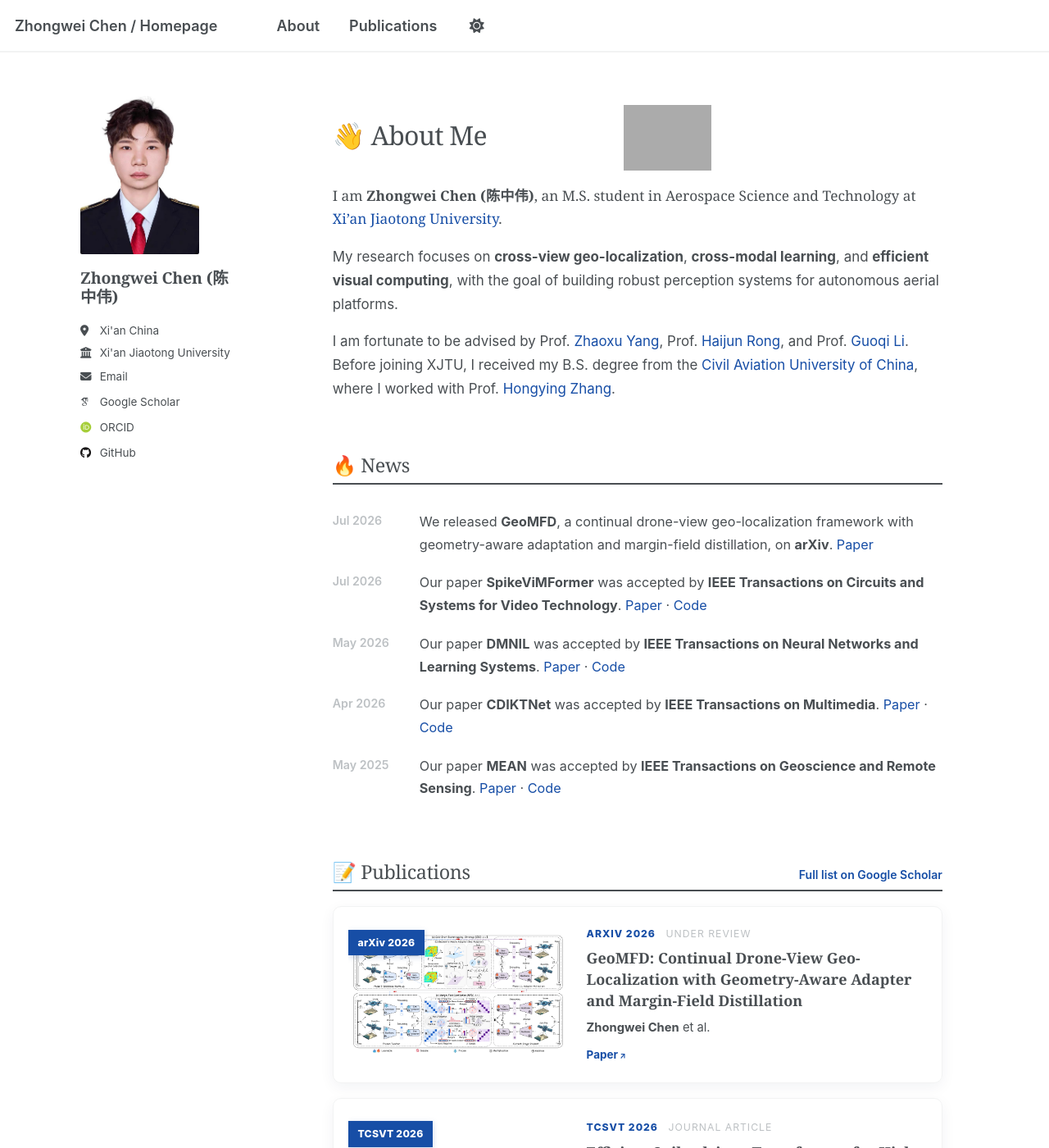
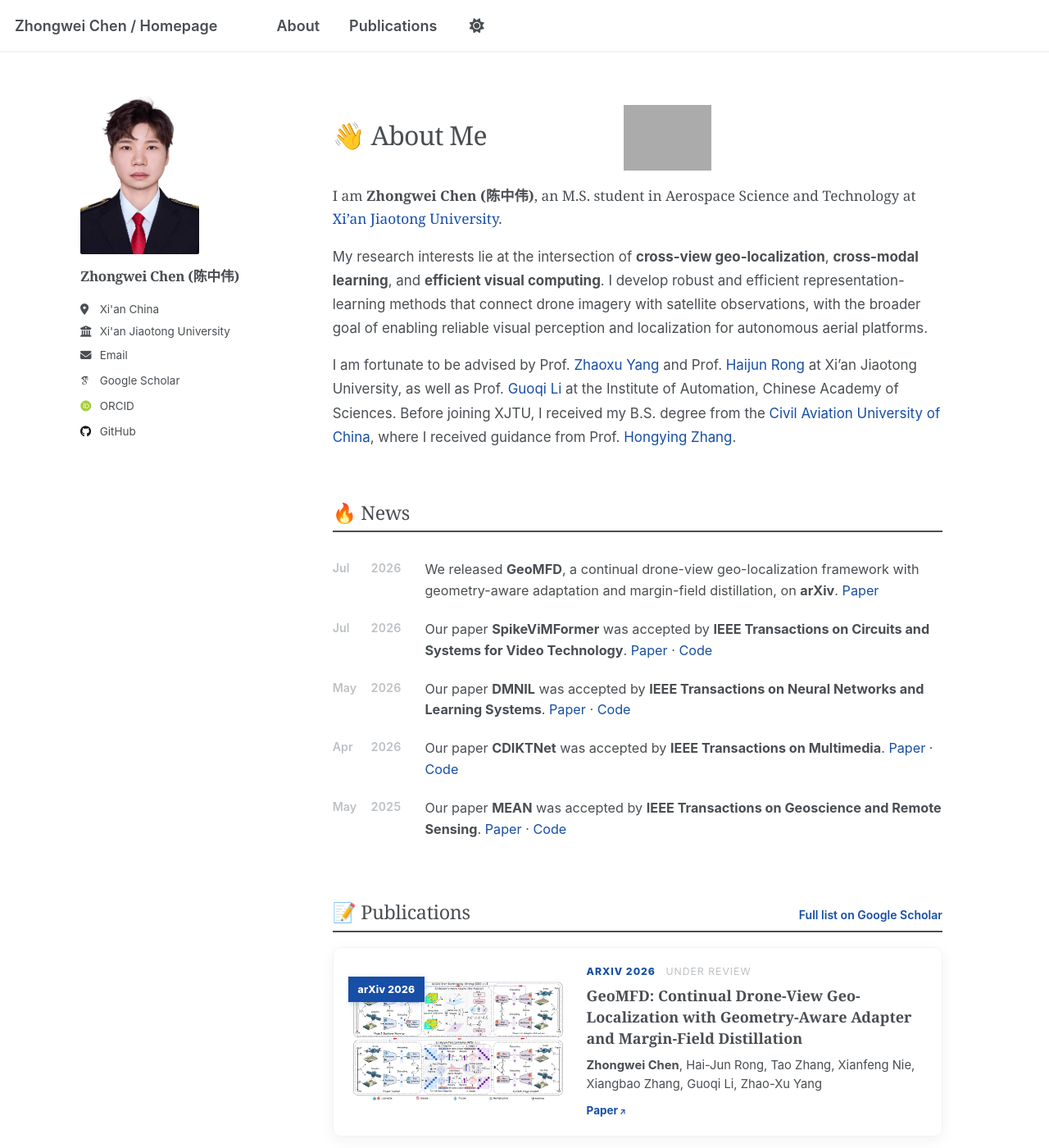
Before and after one commit to ISChenawei/ISChenawei.github.io, a Jekyll site: the page built from _pages/about.md, in a window 1280 px wide and 1400 px high. Shown: the whole window at 82% size. Built offline with Jekyll 4.4.1, drawn with Linux system fonts in a browser that asks for light colours; some web fonts are replaced; a script that is not in the unit is left out; some of the changed text lies outside the part shown.

Commit message:
Update personal homepage

```diff
--- a/_pages/about.md
+++ b/_pages/about.md
@@ -10,19 +10,19 @@ redirect_from:
 <div class="about-intro">
   <div class="about-copy">
     <p class="intro-lead">I am <strong>Zhongwei Chen (陈中伟)</strong>, an M.S. student in Aerospace Science and Technology at <a href="http://www.xjtu.edu.cn/">Xi’an Jiaotong University</a>.</p>
-    <p>My research focuses on <strong>cross-view geo-localization</strong>, <strong>cross-modal learning</strong>, and <strong>efficient visual computing</strong>, with the goal of building robust perception systems for autonomous aerial platforms.</p>
-    <p>I am fortunate to be advised by Prof. <a href="https://scholar.google.com/citations?user=t2JLE8EAAAAJ&hl=zh-CN">Zhaoxu Yang</a>, Prof. <a href="https://scholar.google.com/citations?user=ZUBNc3sAAAAJ&hl=zh-CN">Haijun Rong</a>, and Prof. <a href="https://scholar.google.com/citations?user=qCfE--MAAAAJ&hl=zh-CN">Guoqi Li</a>. Before joining XJTU, I received my B.S. degree from the <a href="https://www.cauc.edu.cn/zhv5/">Civil Aviation University of China</a>, where I worked with Prof. <a href="https://www.cauc.edu.cn/ddxy/info/1188/1516.htm">Hongying Zhang</a>.</p>
+    <p>My research interests lie at the intersection of <strong>cross-view geo-localization</strong>, <strong>cross-modal learning</strong>, and <strong>efficient visual computing</strong>. I develop robust and efficient representation-learning methods that connect drone imagery with satellite observations, with the broader goal of enabling reliable visual perception and localization for autonomous aerial platforms.</p>
+    <p>I am fortunate to be advised by Prof. <a href="https://scholar.google.com/citations?user=t2JLE8EAAAAJ&hl=zh-CN">Zhaoxu Yang</a> and Prof. <a href="https://scholar.google.com/citations?user=ZUBNc3sAAAAJ&hl=zh-CN">Haijun Rong</a> at Xi’an Jiaotong University, as well as Prof. <a href="https://scholar.google.com/citations?user=qCfE--MAAAAJ&hl=zh-CN">Guoqi Li</a> at the Institute of Automation, Chinese Academy of Sciences. Before joining XJTU, I received my B.S. degree from the <a href="https://www.cauc.edu.cn/zhv5/">Civil Aviation University of China</a>, where I received guidance from Prof. <a href="https://www.cauc.edu.cn/ddxy/info/1188/1516.htm">Hongying Zhang</a>.</p>
   </div>
 </div>
 
 ## 🔥 News
 
 <div class="news-list">
-  <div class="news-item"><time>Jul 2026</time><p>We released <strong>GeoMFD</strong>, a continual drone-view geo-localization framework with geometry-aware adaptation and margin-field distillation, on <strong>arXiv</strong>. <a href="https://arxiv.org/abs/2607.25788">Paper</a></p></div>
-  <div class="news-item"><time>Jul 2026</time><p>Our paper <strong>SpikeViMFormer</strong> was accepted by <strong>IEEE Transactions on Circuits and Systems for Video Technology</strong>. <a href="https://arxiv.org/abs/2512.19365">Paper</a> · <a href="https://github.com/ISChenawei/SpikeViMFormer">Code</a></p></div>
-  <div class="news-item"><time>May 2026</time><p>Our paper <strong>DMNIL</strong> was accepted by <strong>IEEE Transactions on Neural Networks and Learning Systems</strong>. <a href="https://arxiv.org/abs/2502.11381">Paper</a> · <a href="https://github.com/ISChenawei/DMNIL">Code</a></p></div>
-  <div class="news-item"><time>Apr 2026</time><p>Our paper <strong>CDIKTNet</strong> was accepted by <strong>IEEE Transactions on Multimedia</strong>. <a href="https://arxiv.org/abs/2503.07520">Paper</a> · <a href="https://github.com/ISChenawei/CDIKTNet">Code</a></p></div>
-  <div class="news-item"><time>May 2025</time><p>Our paper <strong>MEAN</strong> was accepted by <strong>IEEE Transactions on Geoscience and Remote Sensing</strong>. <a href="https://ieeexplore.ieee.org/document/11010144">Paper</a> · <a href="https://github.com/ISChenawei/MEAN">Code</a></p></div>
+  <div class="news-item"><time><span>Jul</span><span>2026</span></time><p>We released <strong>GeoMFD</strong>, a continual drone-view geo-localization framework with geometry-aware adaptation and margin-field distillation, on <strong>arXiv</strong>. <a href="https://arxiv.org/abs/2607.25788">Paper</a></p></div>
+  <div class="news-item"><time><span>Jul</span><span>2026</span></time><p>Our paper <strong>SpikeViMFormer</strong> was accepted by <strong>IEEE Transactions on Circuits and Systems for Video Technology</strong>. <a href="https://ieeexplore.ieee.org/document/11622533">Paper</a> · <a href="https://github.com/ISChenawei/SpikeViMFormer">Code</a></p></div>
+  <div class="news-item"><time><span>May</span><span>2026</span></time><p>Our paper <strong>DMNIL</strong> was accepted by <strong>IEEE Transactions on Neural Networks and Learning Systems</strong>. <a href="https://ieeexplore.ieee.org/document/11540350">Paper</a> · <a href="https://github.com/ISChenawei/DMNIL">Code</a></p></div>
+  <div class="news-item"><time><span>Apr</span><span>2026</span></time><p>Our paper <strong>CDIKTNet</strong> was accepted by <strong>IEEE Transactions on Multimedia</strong>. <a href="https://ieeexplore.ieee.org/document/11622851">Paper</a> · <a href="https://github.com/ISChenawei/CDIKTNet">Code</a></p></div>
+  <div class="news-item"><time><span>May</span><span>2025</span></time><p>Our paper <strong>MEAN</strong> was accepted by <strong>IEEE Transactions on Geoscience and Remote Sensing</strong>. <a href="https://ieeexplore.ieee.org/document/11010144">Paper</a> · <a href="https://github.com/ISChenawei/MEAN">Code</a></p></div>
 </div>
 
 <section id="publications" class="home-section publications-section">
@@ -38,44 +38,44 @@ redirect_from:
     <div class="publication-info">
       <div class="publication-meta"><span class="publication-venue-mark">arXiv 2026</span><span>Under Review</span></div>
       <h3>GeoMFD: Continual Drone-View Geo-Localization with Geometry-Aware Adapter and Margin-Field Distillation</h3>
-      <p class="publication-authors"><strong>Zhongwei Chen</strong> et al.</p>
+      <p class="publication-authors"><strong>Zhongwei Chen</strong>, Hai-Jun Rong, Tao Zhang, Xianfeng Nie, Xiangbao Zhang, Guoqi Li, Zhao-Xu Yang</p>
       <div class="publication-links"><a href="https://arxiv.org/abs/2607.25788">Paper</a></div>
     </div>
   </article>
 
   <article class="publication-item">
-    <a class="publication-figure publication-figure--wide" data-venue="TCSVT 2026" href="https://arxiv.org/abs/2512.19365" aria-label="Read the SpikeViMFormer paper">
+    <a class="publication-figure publication-figure--wide" data-venue="TCSVT 2026" href="https://ieeexplore.ieee.org/document/11622533" aria-label="Read the SpikeViMFormer paper">
       <img src="/images/publications/tcsvt.png" alt="SpikeViMFormer network architecture" loading="lazy">
     </a>
     <div class="publication-info">
       <div class="publication-meta"><span class="publication-venue-mark">TCSVT 2026</span><span>Journal Article</span></div>
       <h3>Efficient Spike-driven Transformer for High-performance Drone-View Geo-Localization</h3>
-      <p class="publication-authors"><strong>Zhongwei Chen</strong> et al.</p>
-      <div class="publication-links"><a href="https://arxiv.org/abs/2512.19365">Paper</a><a href="https://github.com/ISChenawei/SpikeViMFormer">Code</a></div>
+      <p class="publication-authors"><strong>Zhongwei Chen</strong>, Hai-Jun Rong, Longrun Xu, Jie Lu, Zhuo Zou, Zhao-Xu Yang, Guoqi Li</p>
+      <div class="publication-links"><a href="https://ieeexplore.ieee.org/document/11622533">Paper</a><a href="https://arxiv.org/abs/2512.19365">arXiv</a><a href="https://github.com/ISChenawei/SpikeViMFormer">Code</a></div>
     </div>
   </article>
 
   <article class="publication-item">
-    <a class="publication-figure" data-venue="TNNLS 2026" href="https://arxiv.org/abs/2502.11381" aria-label="Read the DMNIL paper">
+    <a class="publication-figure" data-venue="TNNLS 2026" href="https://ieeexplore.ieee.org/document/11540350" aria-label="Read the DMNIL paper">
       <img src="/images/publications/tnnls.png" alt="DMNIL network architecture" loading="lazy">
     </a>
     <div class="publication-info">
       <div class="publication-meta"><span class="publication-venue-mark">TNNLS 2026</span><span>Journal Article</span></div>
       <h3>Without Paired Labeled Data: End-to-End Self-Supervised Learning for Drone-view Geo-Localization</h3>
       <p class="publication-authors"><strong>Zhongwei Chen</strong>, Zhao-Xu Yang, Hai-Jun Rong, Guoqi Li</p>
-      <div class="publication-links"><a href="https://arxiv.org/abs/2502.11381">Paper</a><a href="https://github.com/ISChenawei/DMNIL">Code</a></div>
+      <div class="publication-links"><a href="https://ieeexplore.ieee.org/document/11540350">Paper</a><a href="https://arxiv.org/abs/2502.11381">arXiv</a><a href="https://github.com/ISChenawei/DMNIL">Code</a></div>
     </div>
   </article>
 
   <article class="publication-item">
-    <a class="publication-figure" data-venue="TMM 2026" href="https://arxiv.org/abs/2503.07520" aria-label="Read the CDIKTNet paper">
+    <a class="publication-figure" data-venue="TMM 2026" href="https://ieeexplore.ieee.org/document/11622851" aria-label="Read the CDIKTNet paper">
       <img src="/images/publications/tmm.png" alt="CDIKTNet network architecture" loading="lazy">
     </a>
     <div class="publication-info">
       <div class="publication-meta"><span class="publication-venue-mark">TMM 2026</span><span>Journal Article</span></div>
       <h3>From Limited Labels to Open Domains: An Efficient Learning Method for Drone-view Geo-Localization</h3>
       <p class="publication-authors"><strong>Zhongwei Chen</strong>, Zhao-Xu Yang, Hai-Jun Rong, Jiawei Lang, Guoqi Li</p>
-      <div class="publication-links"><a href="https://arxiv.org/abs/2503.07520">Paper</a><a href="https://github.com/ISChenawei/CDIKTNet">Code</a></div>
+      <div class="publication-links"><a href="https://ieeexplore.ieee.org/document/11622851">Paper</a><a href="https://arxiv.org/abs/2503.07520">arXiv</a><a href="https://github.com/ISChenawei/CDIKTNet">Code</a></div>
     </div>
   </article>
 
--- a/assets/css/main.scss
+++ b/assets/css/main.scss
@@ -127,12 +127,26 @@ body { letter-spacing: 0; }
 .news-list { margin-top: 1.25rem; }
 .news-item {
   display: grid;
-  grid-template-columns: 88px 1fr;
-  gap: 1rem;
-  padding: 0.52rem 0;
+  grid-template-columns: 92px minmax(0, 1fr);
+  align-items: start;
+  column-gap: 1.15rem;
+  padding: 0.58rem 0;
 }
-.news-item time { color: var(--global-text-color-light); font-size: 0.79rem; font-weight: 600; }
-.news-item p { margin: 0; font-size: 0.9rem !important; }
+.news-item time {
+  display: grid;
+  grid-template-columns: 2.25rem 1fr;
+  column-gap: 0.35rem;
+  align-items: baseline;
+  text-align: left;
+  color: var(--global-text-color-light);
+  font-size: 0.79rem;
+  font-weight: 600;
+  line-height: 1.6;
+  white-space: nowrap;
+  font-variant-numeric: tabular-nums;
+}
+.news-item time span { display: block; text-align: left; }
+.news-item p { margin: 0; font-size: 0.9rem !important; line-height: 1.6; }
 
 .home-section { scroll-margin-top: 6rem; }
 .section-heading {
@@ -226,14 +240,20 @@ body { letter-spacing: 0; }
 .honors-list span { font-size: 0.78rem; line-height: 1.48; }
 
 .author__avatar img { border: 0; border-radius: 2px; padding: 0; box-shadow: none; }
-.sidebar .author__name { margin-top: 0.9rem; font-family: Georgia, "Times New Roman", serif; font-size: 1.08rem; letter-spacing: -0.01em; }
+.sidebar .author__name {
+  margin-top: 0.9rem;
+  font-family: Georgia, "Times New Roman", serif;
+  font-size: 0.94rem;
+  letter-spacing: -0.02em;
+  white-space: nowrap;
+}
 .author__urls a { text-decoration: none; }
 
 @media (max-width: 767px) {
   #main { margin-top: 1.5em; }
   .page__title { margin-top: 1rem; }
   .page__title::after { width: 240px; height: 44px; margin-left: 0.55rem; }
-  .news-item { grid-template-columns: 1fr; gap: 0.15rem; }
+  .news-item { grid-template-columns: 76px minmax(0, 1fr); column-gap: 0.65rem; }
   .publication-item { grid-template-columns: 1fr; gap: 0.85rem; padding: 0.75rem; }
   .publication-figure { padding: 0.3rem; }
   .publication-figure img, .publication-figure--wide img { height: auto; max-height: 240px; }
```
